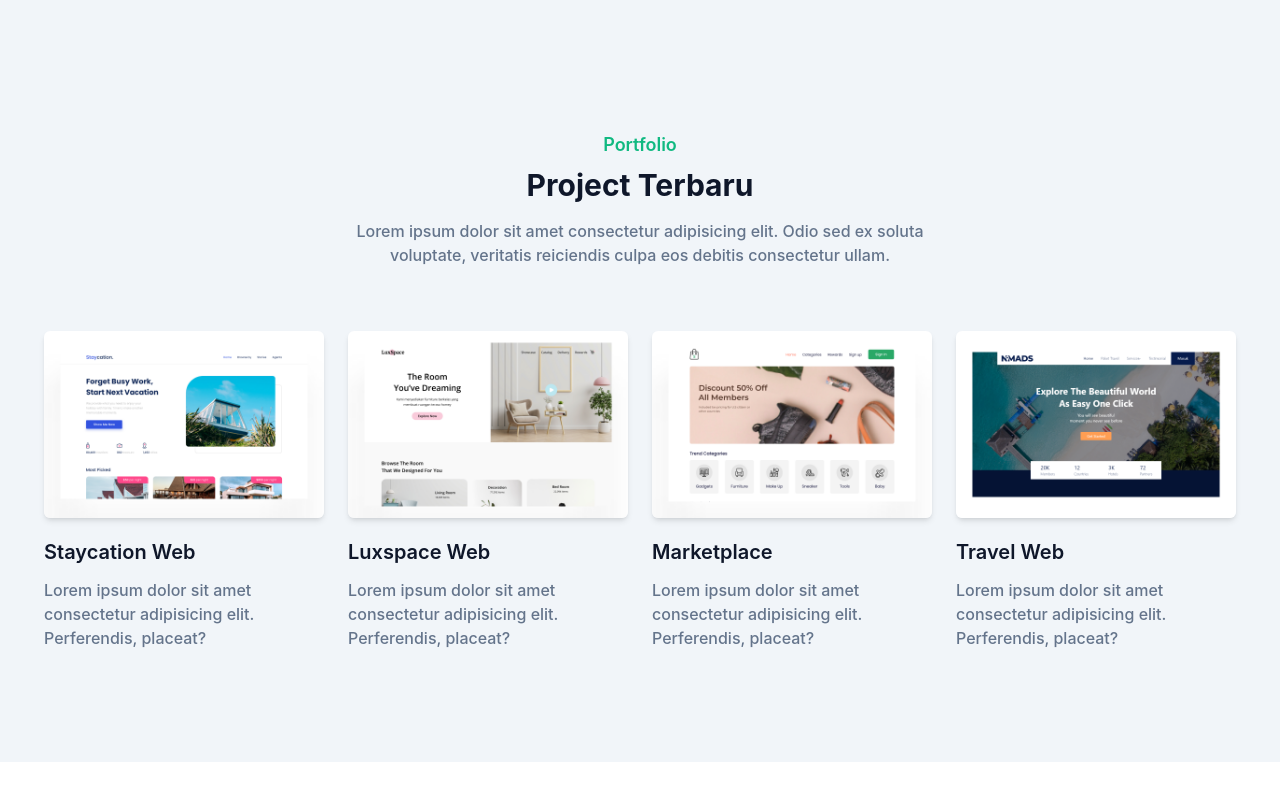
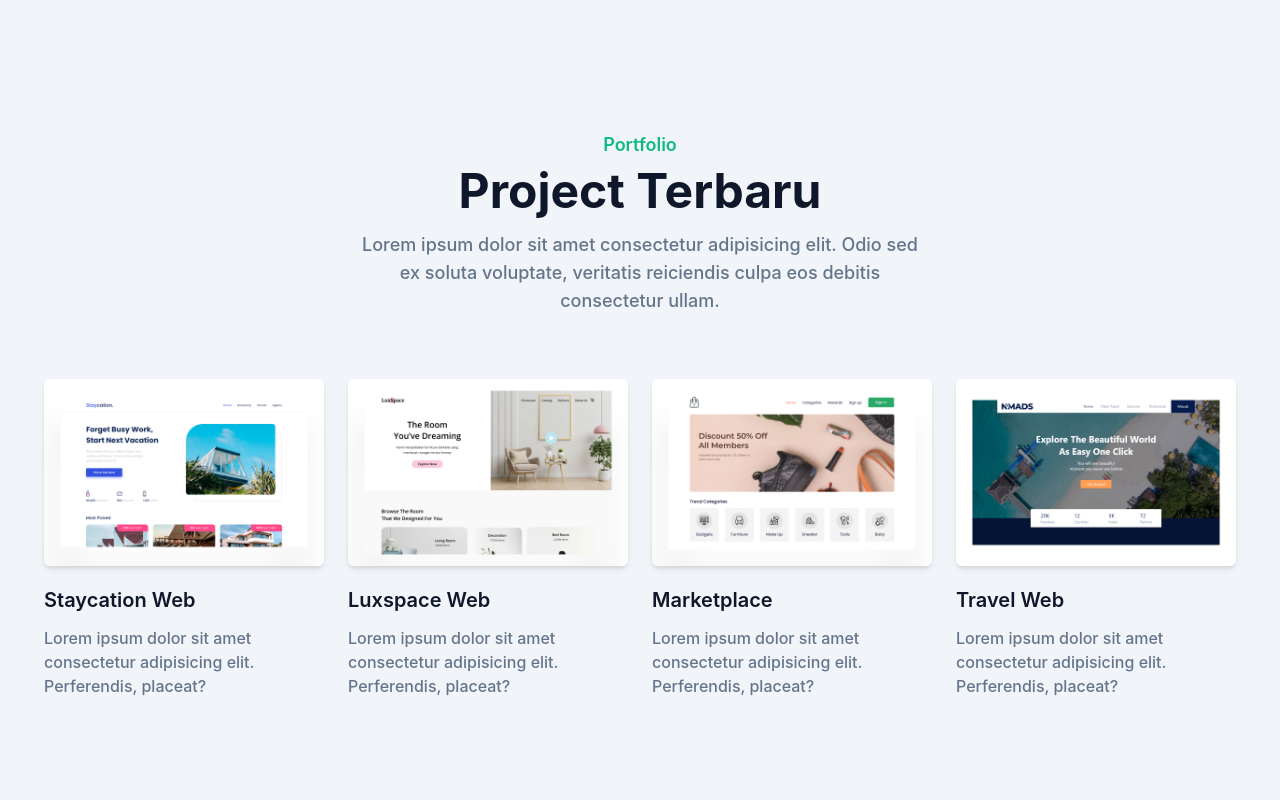
Before and after one commit to yogidelfiandra/portfolio-react, a React (Create React App) app: page / in a window 1280 px wide. Shown: the part 1145-1945 px from the top of the page. Before the commit the page ends 1907 px from the top, so only its background shows below. Built offline with nearby package versions, Linux system fonts and the light colour scheme.

Commit message:
repair code portfolio

```diff
--- a/src/parts/Portfolio.js
+++ b/src/parts/Portfolio.js
@@ -9,10 +9,10 @@ export default function Portfolio() {
             <h3 className='font-semibold text-lg text-primary mb-2'>
               Portfolio
             </h3>
-            <h4 className='font-bold text-dark text-3xl mb-4'>
+            <h4 className='font-bold text-dark text-3xl sm:text-4xl lg:text-5xl mb-4'>
               Project Terbaru
             </h4>
-            <p className='font-medium text-md text-secondary'>
+            <p className='font-medium text-base text- text-secondary md:text-lg'>
               Lorem ipsum dolor sit amet consectetur adipisicing elit. Odio sed
               ex soluta voluptate, veritatis reiciendis culpa eos debitis
               consectetur ullam.
```
